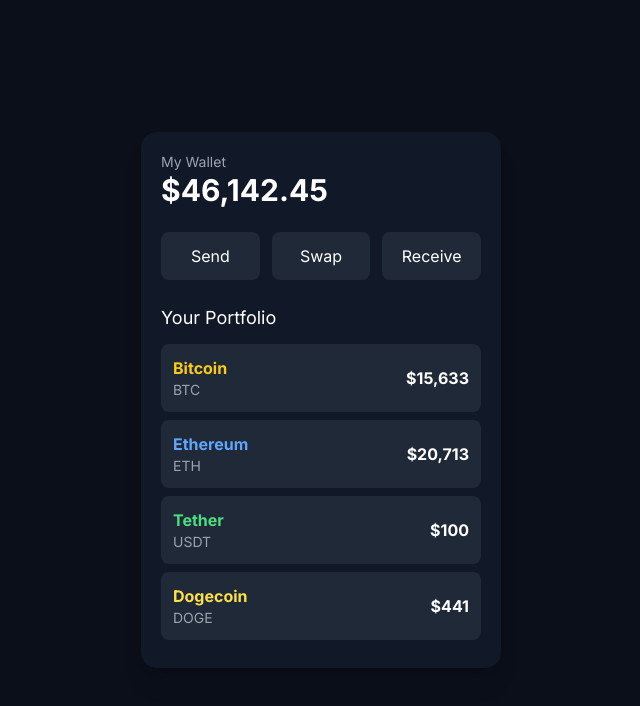
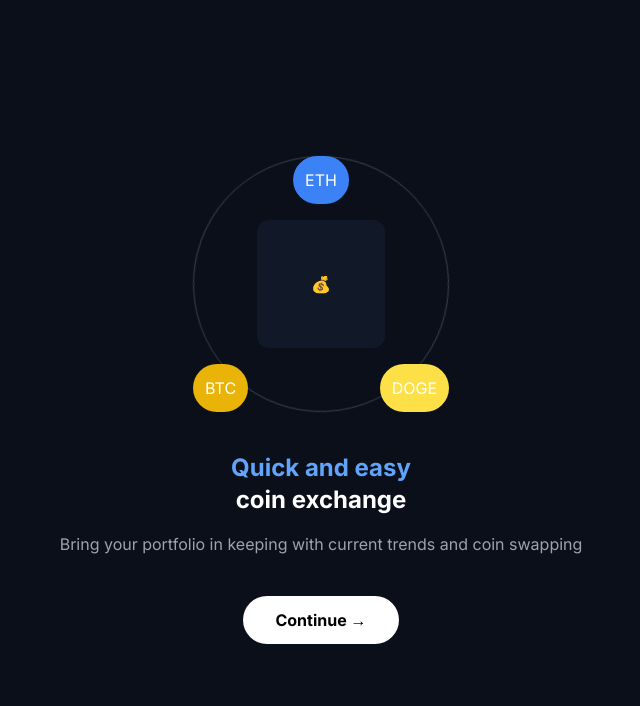
Before and after one commit to rivelsolana-dotcom/RIVEL-APK, a Next.js app: page / in a window 1280 px wide. Shown: the top 706 px of the page, without its empty margins (319-959 px from the left). Built offline with nearby package versions, Linux system fonts and the light colour scheme.

Commit message:
onboarding screen

```diff
--- a/app/globals.css
+++ b/app/globals.css
@@ -25,3 +25,12 @@ body {
     )
     rgb(var(--background-start-rgb));
 }
+
+@keyframes spin-slow {
+  from { transform: rotate(0deg); }
+  to { transform: rotate(360deg); }
+}
+
+.animate-spin-slow {
+  animation: spin-slow 20s linear infinite;
+}
--- a/app/page.tsx
+++ b/app/page.tsx
@@ -1,48 +1,48 @@
 export default function Home() {
-  const coins = [
-    { name: "Bitcoin", symbol: "BTC", price: "$15,633", color: "text-yellow-400" },
-    { name: "Ethereum", symbol: "ETH", price: "$20,713", color: "text-blue-400" },
-    { name: "Tether", symbol: "USDT", price: "$100", color: "text-green-400" },
-    { name: "Dogecoin", symbol: "DOGE", price: "$441", color: "text-yellow-300" },
-  ];
+  return (
+    <main className="min-h-screen bg-[#0B0F1A] flex flex-col items-center justify-center text-white">
 
-  return (
-    <main className="min-h-screen bg-[#0B0F1A] text-white flex justify-center items-center">
-      <div className="w-[360px] bg-[#111827] rounded-2xl p-5 shadow-xl">
+      {/* Círculo animado */}
+      <div className="relative flex items-center justify-center mb-10">
 
-        {/* Header */}
-        <div className="mb-6">
-          <p className="text-gray-400 text-sm">My Wallet</p>
-          <h1 className="text-3xl font-bold">$46,142.45</h1>
+        <div className="w-64 h-64 rounded-full border border-gray-700 animate-spin-slow"></div>
+
+        {/* Monedas */}
+        <div className="absolute top-0 left-1/2 -translate-x-1/2 bg-blue-500 p-3 rounded-full">
+          ETH
         </div>
 
-        {/* Buttons */}
-        <div className="grid grid-cols-3 gap-3 mb-6">
-          <button className="bg-gray-800 p-3 rounded-lg">Send</button>
-          <button className="bg-gray-800 p-3 rounded-lg">Swap</button>
-          <button className="bg-gray-800 p-3 rounded-lg">Receive</button>
+        <div className="absolute bottom-0 left-0 bg-yellow-500 p-3 rounded-full">
+          BTC
         </div>
 
-        {/* Portfolio */}
-        <div>
-          <h2 className="text-lg mb-3">Your Portfolio</h2>
-
-          {coins.map((coin, i) => (
-            <div
-              key={i}
-              className="flex justify-between items-center bg-[#1F2937] p-3 rounded-lg mb-2"
-            >
-              <div>
-                <p className={`font-bold ${coin.color}`}>{coin.name}</p>
-                <p className="text-gray-400 text-sm">{coin.symbol}</p>
-              </div>
-
-              <p className="font-bold">{coin.price}</p>
-            </div>
-          ))}
+        <div className="absolute bottom-0 right-0 bg-yellow-300 p-3 rounded-full">
+          DOGE
         </div>
 
+        {/* Centro */}
+        <div className="absolute bg-[#111827] w-32 h-32 rounded-xl flex items-center justify-center">
+          💰
+        </div>
       </div>
+
+      {/* Texto */}
+      <div className="text-center px-6">
+        <h1 className="text-2xl font-bold">
+          <span className="text-blue-400">Quick and easy</span><br />
+          coin exchange
+        </h1>
+
+        <p className="text-gray-400 mt-4">
+          Bring your portfolio in keeping with current trends and coin swapping
+        </p>
+      </div>
+
+      {/* Botón */}
+      <button className="mt-10 bg-white text-black px-8 py-3 rounded-full font-bold">
+        Continue →
+      </button>
+
     </main>
   );
 }
```
